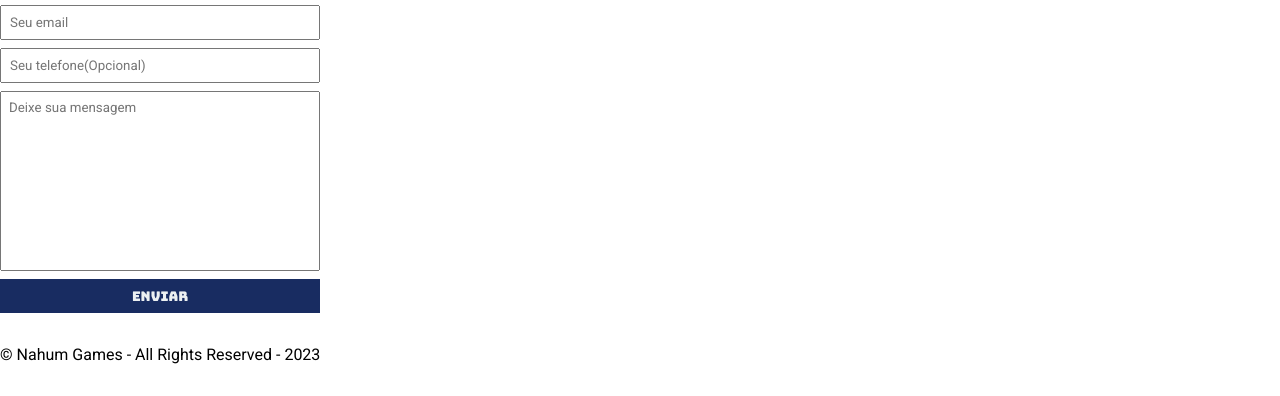
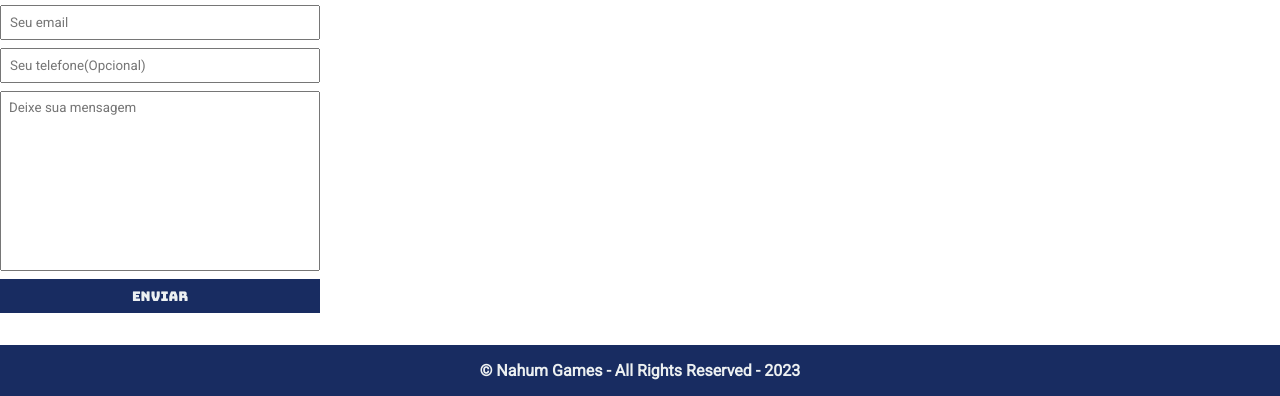
Before and after one commit to Nahumm01/FrontEndEBAC, a plain HTML site: page ProjetoEBAC/index.html in a window 1280 px wide. Shown: the part 747-1143 px from the top of the page. Before the commit the page ends 1111 px from the top, so only its background shows below. Drawn offline with Linux system fonts and the light colour scheme.

Commit message:
chore: estilizando o footer da página

```diff
--- a/ProjetoEBAC/style.css
+++ b/ProjetoEBAC/style.css
@@ -15,7 +15,8 @@ form button {
 
 body,
 input,
-textarea {
+textarea,
+footer {
   font-family: "Roboto", sans-serif;
 }
 
@@ -136,3 +137,15 @@ input:focus,
 textarea:focus {
   outline-color: #182c61;
 }
+
+footer {
+  background-color: #182c61;
+  color: #ecf0f1;
+  padding: 16px 0;
+}
+
+footer p {
+  display: flex;
+  justify-content: center;
+  font-weight: bold;
+}
```
